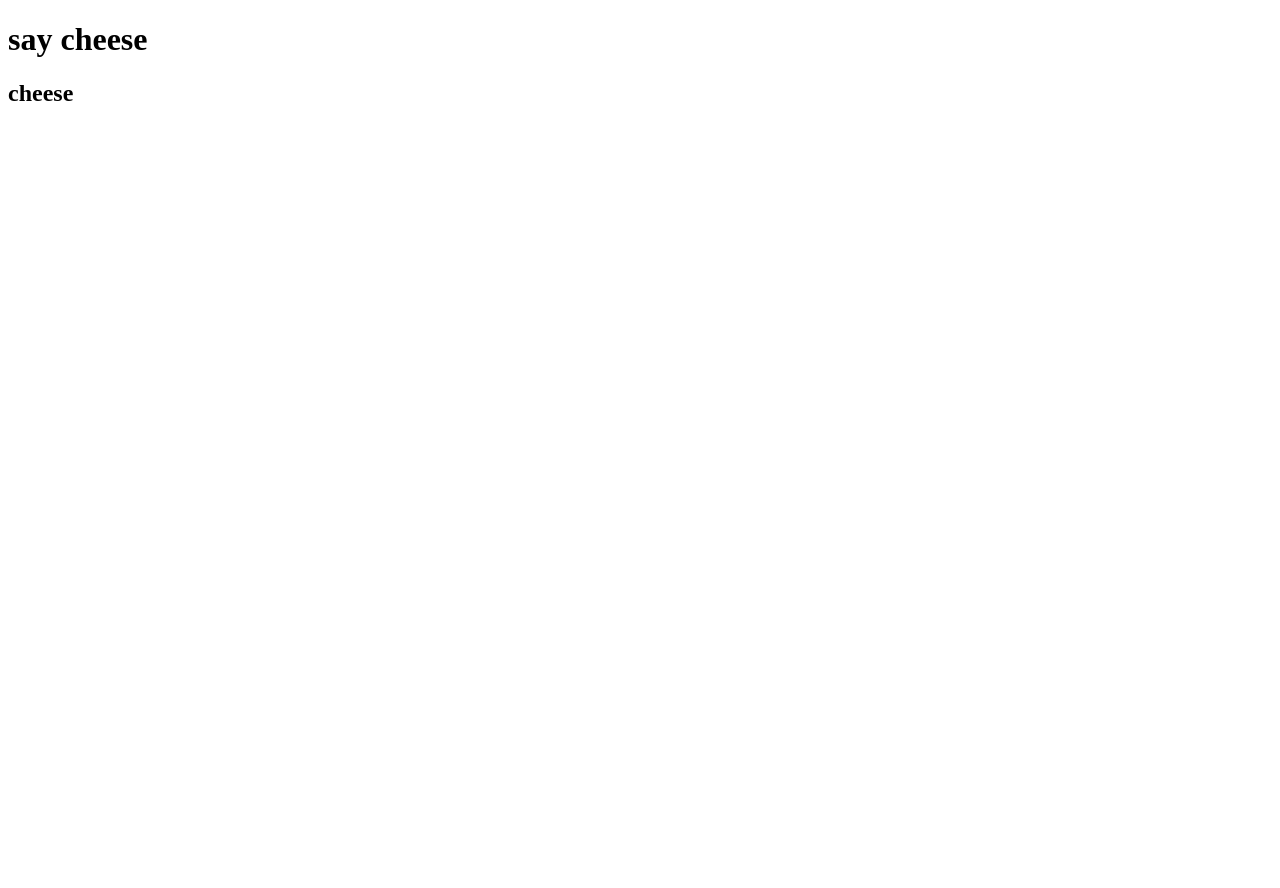
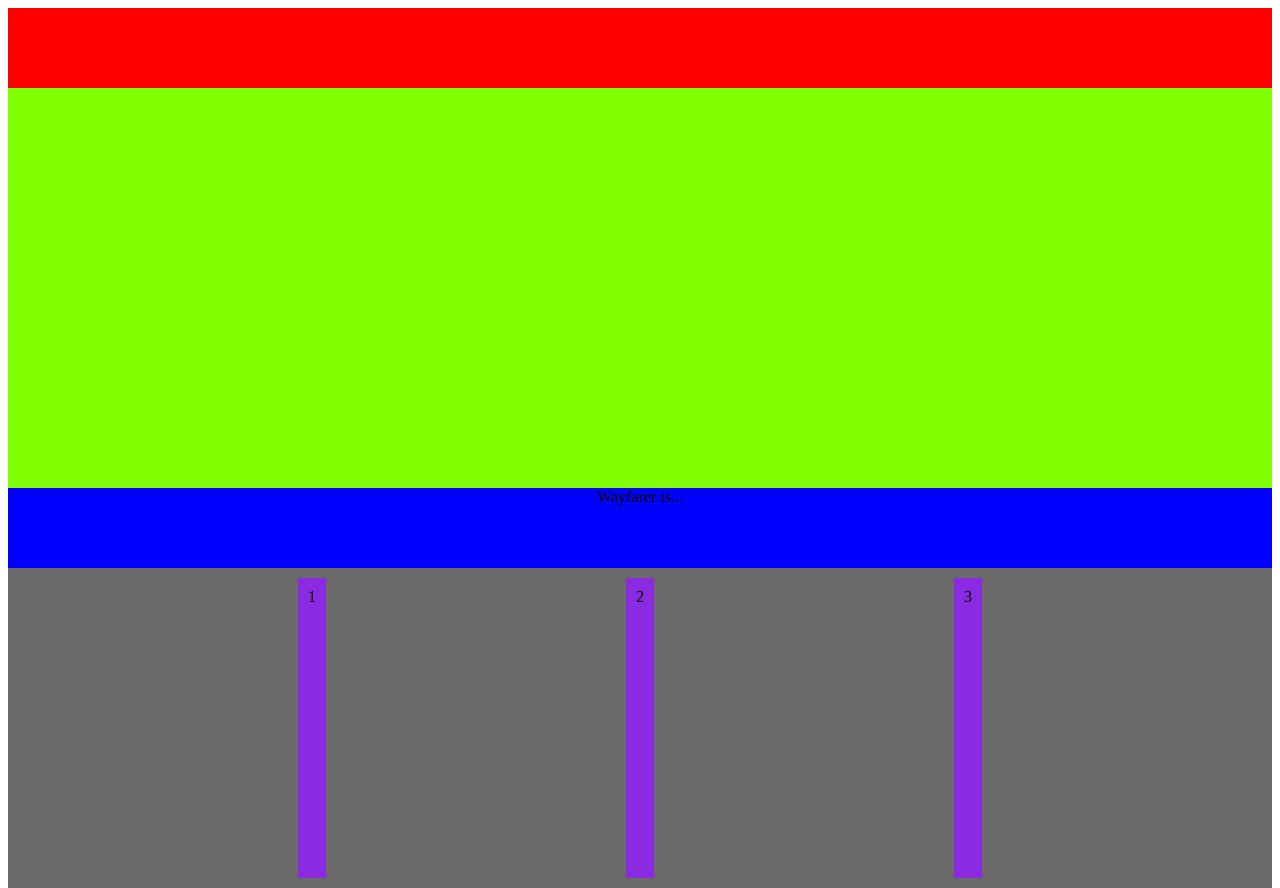
Before and after one commit to sahmed7/Wayfarer, an Angular app: page / in a window 1280 px wide. Before the commit the page ends 800 px from the top, so only its background shows below. Built offline with nearby package versions, Linux system fonts and the light colour scheme.

Commit message:
rough draft layout css.

```diff
--- a/src/app/app.component.css
+++ b/src/app/app.component.css
@@ -0,0 +1,47 @@
+#landing-top-half{
+  background-color: chartreuse;
+  height:60vh;
+}
+
+#landing-bottom-half{
+  background-color: aqua;
+  height: 40vh;
+}
+
+#banner{
+  background-color: red;
+  height: 10vh;
+}
+
+#header{
+  background-color: blue;
+  height: 10vh;
+  text-align: center;
+}
+
+#flexbox-container {
+  display:flex;
+  justify-content: space-evenly;
+  background-color: dimgrey;
+}
+
+
+.topic{
+  background-color: blueviolet;
+  height: 35vh;
+  padding: 10px;
+  margin: 10px;
+}
+
+#topic-1{
+
+
+}
+
+#topic-2{
+
+}
+
+#topic-3{
+
+}
--- a/src/app/app.component.html
+++ b/src/app/app.component.html
@@ -1,2 +1,37 @@
-<h1>say cheese</h1>
-<h2>cheese</h2>
+<div id="landing-top-half">
+
+  <div id="banner">
+
+  </div>
+
+  <div id="landing-image-section">
+
+  </div>
+
+
+</div>
+
+<div id="landing-bottom-half">
+
+  <div id="header">
+    Wayfarer is...
+  </div>
+
+  <div id="flexbox-container">
+
+    <div id="topic-1" class="topic">
+      1
+    </div>
+
+    <div id="topic-2" class="topic">
+      2
+    </div>
+
+    <div id="topic-3" class="topic">
+      3
+    </div>
+
+  </div>
+
+
+</div>
```
Also changed, not shown: 1 other file (tests, documents, lock files or other folders).
